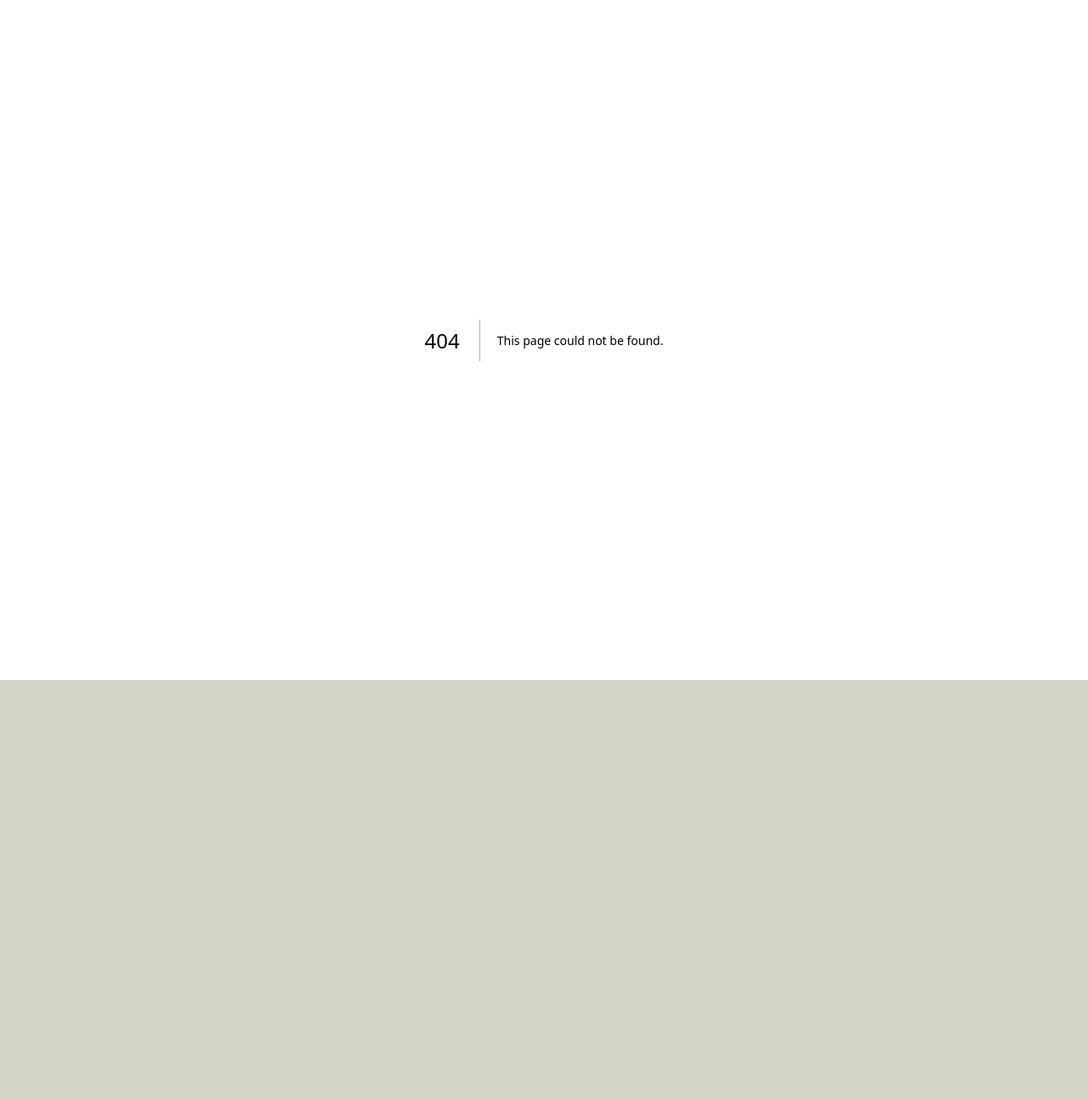
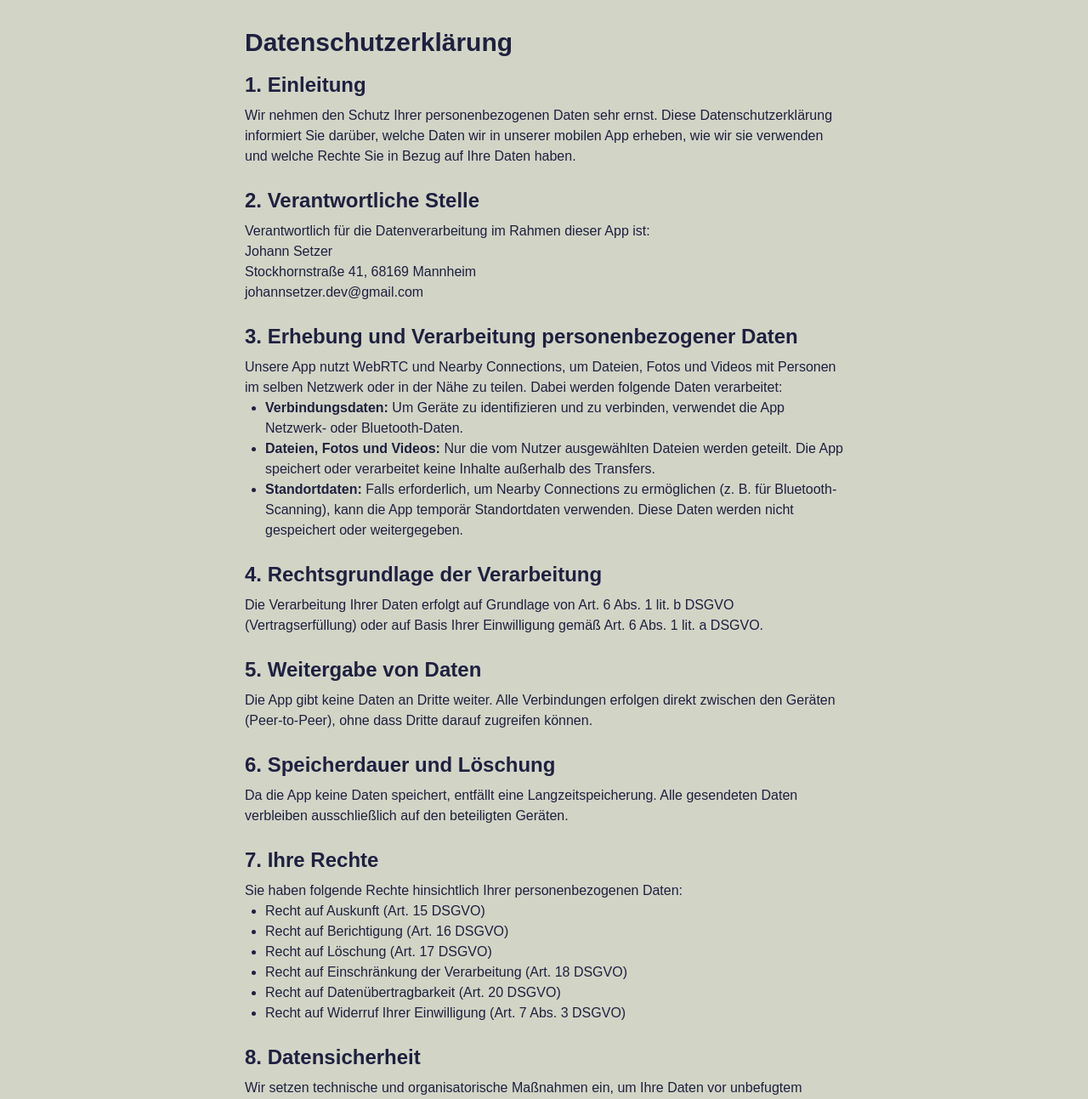
Before and after one commit to OmnipotentPanda0/personal-website, a Next.js app: page /privacy-sparkshare in a window 1280 px wide. Before the commit this address had no page. Shown: the top 1293 px of the page at 85% size. Before the commit the page ends 800 px from the top, so only its background shows below. Built offline with nearby package versions, Linux system fonts and the light colour scheme.

Commit message:
Add SparkShare Privacy

```diff
--- /dev/null
+++ b/app/privacy-sparkshare/page.tsx
@@ -0,0 +1,121 @@
+export default function Privacy() {
+    return (
+      <main className="p-8 max-w-3xl mx-auto">
+        <h1 className="text-3xl font-bold mb-4">Datenschutzerklärung</h1>
+
+        <section className="mb-6">
+          <h2 className="text-2xl font-semibold mb-2">1. Einleitung</h2>
+          <p>
+            Wir nehmen den Schutz Ihrer personenbezogenen Daten sehr ernst. Diese
+            Datenschutzerklärung informiert Sie darüber, welche Daten wir in unserer
+            mobilen App erheben, wie wir sie verwenden und welche Rechte Sie in Bezug
+            auf Ihre Daten haben.
+          </p>
+        </section>
+
+        <section className="mb-6">
+          <h2 className="text-2xl font-semibold mb-2">2. Verantwortliche Stelle</h2>
+          <p>Verantwortlich für die Datenverarbeitung im Rahmen dieser App ist:</p>
+          <p>Johann Setzer</p>
+          <p>Stockhornstraße 41, 68169 Mannheim</p>
+          <p>johannsetzer.dev@gmail.com</p>
+        </section>
+
+        <section className="mb-6">
+          <h2 className="text-2xl font-semibold mb-2">
+            3. Erhebung und Verarbeitung personenbezogener Daten
+          </h2>
+          <p>
+            Unsere App nutzt WebRTC und Nearby Connections, um Dateien, Fotos und
+            Videos mit Personen im selben Netzwerk oder in der Nähe zu teilen. Dabei
+            werden folgende Daten verarbeitet:
+          </p>
+          <ul className="list-disc pl-6">
+            <li>
+              <strong>Verbindungsdaten:</strong> Um Geräte zu identifizieren und zu verbinden,
+              verwendet die App Netzwerk- oder Bluetooth-Daten.
+            </li>
+            <li>
+              <strong>Dateien, Fotos und Videos:</strong> Nur die vom Nutzer ausgewählten
+              Dateien werden geteilt. Die App speichert oder verarbeitet keine Inhalte
+              außerhalb des Transfers.
+            </li>
+            <li>
+              <strong>Standortdaten:</strong> Falls erforderlich, um Nearby Connections zu
+              ermöglichen (z. B. für Bluetooth-Scanning), kann die App temporär Standortdaten
+              verwenden. Diese Daten werden nicht gespeichert oder weitergegeben.
+            </li>
+          </ul>
+        </section>
+
+        <section className="mb-6">
+          <h2 className="text-2xl font-semibold mb-2">
+            4. Rechtsgrundlage der Verarbeitung
+          </h2>
+          <p>
+            Die Verarbeitung Ihrer Daten erfolgt auf Grundlage von Art. 6 Abs. 1 lit. b DSGVO
+            (Vertragserfüllung) oder auf Basis Ihrer Einwilligung gemäß Art. 6 Abs. 1 lit. a DSGVO.
+          </p>
+        </section>
+
+        <section className="mb-6">
+          <h2 className="text-2xl font-semibold mb-2">5. Weitergabe von Daten</h2>
+          <p>
+            Die App gibt keine Daten an Dritte weiter. Alle Verbindungen erfolgen direkt
+            zwischen den Geräten (Peer-to-Peer), ohne dass Dritte darauf zugreifen können.
+          </p>
+        </section>
+
+        <section className="mb-6">
+          <h2 className="text-2xl font-semibold mb-2">
+            6. Speicherdauer und Löschung
+          </h2>
+          <p>
+            Da die App keine Daten speichert, entfällt eine Langzeitspeicherung. Alle
+            gesendeten Daten verbleiben ausschließlich auf den beteiligten Geräten.
+          </p>
+        </section>
+
+        <section className="mb-6">
+          <h2 className="text-2xl font-semibold mb-2">7. Ihre Rechte</h2>
+          <p>Sie haben folgende Rechte hinsichtlich Ihrer personenbezogenen Daten:</p>
+          <ul className="list-disc pl-6">
+            <li>Recht auf Auskunft (Art. 15 DSGVO)</li>
+            <li>Recht auf Berichtigung (Art. 16 DSGVO)</li>
+            <li>Recht auf Löschung (Art. 17 DSGVO)</li>
+            <li>Recht auf Einschränkung der Verarbeitung (Art. 18 DSGVO)</li>
+            <li>Recht auf Datenübertragbarkeit (Art. 20 DSGVO)</li>
+            <li>Recht auf Widerruf Ihrer Einwilligung (Art. 7 Abs. 3 DSGVO)</li>
+          </ul>
+        </section>
+
+        <section className="mb-6">
+          <h2 className="text-2xl font-semibold mb-2">8. Datensicherheit</h2>
+          <p>
+            Wir setzen technische und organisatorische Maßnahmen ein, um Ihre Daten vor
+            unbefugtem Zugriff oder Missbrauch zu schützen. Da die Übertragung direkt zwischen
+            den Geräten erfolgt, wird keine zentrale Speicherung oder externe Verarbeitung
+            vorgenommen.
+          </p>
+        </section>
+
+        <section className="mb-6">
+          <h2 className="text-2xl font-semibold mb-2">
+            9. Änderungen dieser Datenschutzerklärung
+          </h2>
+          <p>
+            Wir behalten uns vor, diese Datenschutzerklärung bei Bedarf zu aktualisieren.
+            Die aktuelle Version ist jederzeit innerhalb der App abrufbar.
+          </p>
+        </section>
+
+        <section className="mb-6">
+          <h2 className="text-2xl font-semibold mb-2">10. Kontakt</h2>
+          <p>
+            Bei Fragen oder zur Geltendmachung Ihrer Rechte können Sie uns unter den
+            angegebenen Kontaktdaten erreichen.
+          </p>
+        </section>
+      </main>
+    );
+  }
```
